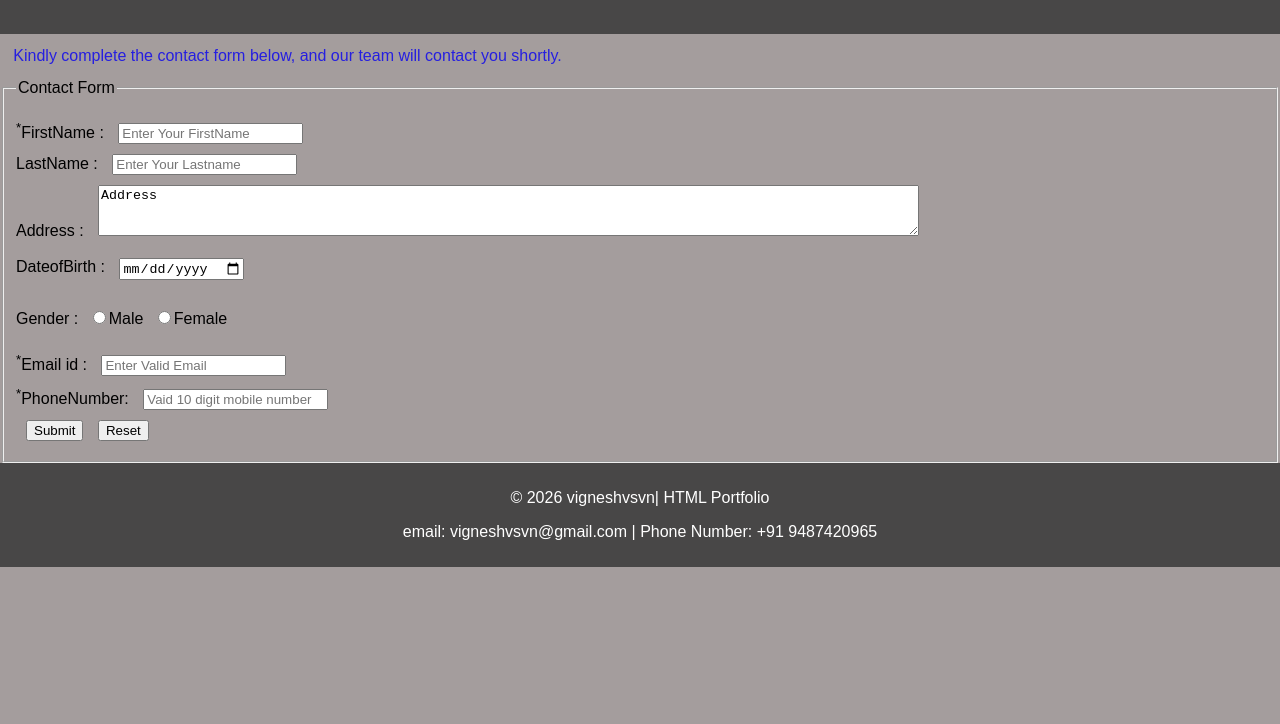
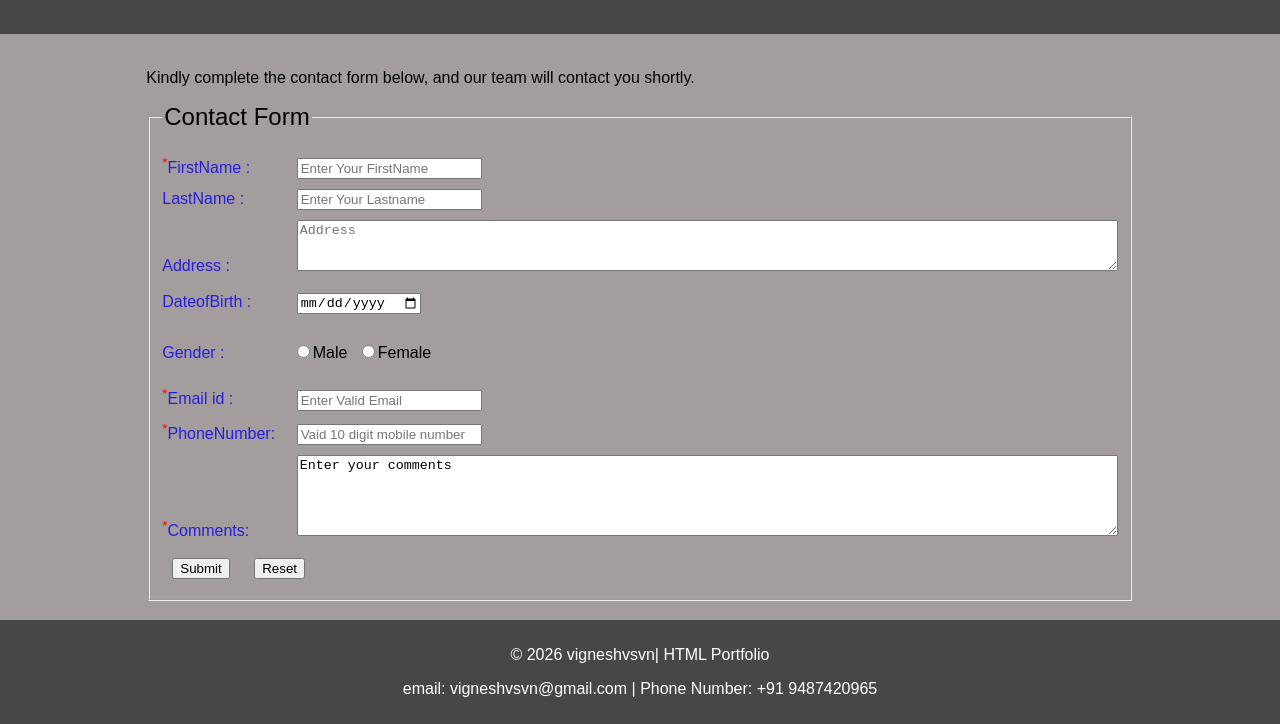
Before and after one commit to vigneshvsvn/portfolio, a plain HTML site: page OtherPages/contactUs.html in a window 1280 px wide. Shown: the part 76-800 px from the top of the page. Drawn offline with Linux system fonts and the light colour scheme.

Commit message:
Assignemnt 2 Form addtion with validations

```diff
--- a/OtherPages/contactUs.html
+++ b/OtherPages/contactUs.html
@@ -1,12 +1,13 @@
 <!DOCTYPE html>
 <html lang="en">
+
 <head>
     <meta charset="UTF-8">
     <meta name="viewport" content="width=device-width, initial-scale=1.0">
     <title>Contact Us</title>
 
     <style>
-        header{
+        header {
             background-color: rgb(72, 71, 71);
             color: white;
             padding: 15px;
@@ -29,28 +30,52 @@
             color: white;
         }
 
-        input{
+        input {
             margin-bottom: 10px;
             margin-left: 10px;
 
         }
 
-        textarea{
+        textarea {
             /* margin-bottom: 10px; */
             margin-left: 10px;
 
         }
 
-    section p{
-        margin: 10pt;
+        section {
+            flex: 1;
+            display: flex;
+            justify-content: center;
+            align-items: center;
+
+        }
+
+        label {
+            display: inline-block;
+            width: 120px;
             color: rgb(38, 31, 224);
         }
 
+        input[type="submit"],
+        input[type="reset"] {
+            margin-right: 10px;
+            align-items: center;
+
+        }
+
+        sup {
+            color: red;
+        }
+
+        legend {
+            font-size: x-large;
+        }
     </style>
 
 
 
 </head>
+
 <body>
 
     <header>
@@ -64,39 +89,36 @@
             <p>Kindly complete the contact form below, and our team will contact you shortly.</p>
 
             <fieldset>
-        <legend>Contact Form  </legend> <br>
+                <legend>Contact Form </legend> <br>
 
-        <label for="firstname" ><sup>*</sup>FirstName :</label>
-        <input type="text" required placeholder="Enter Your FirstName"> <br>
+                <label for="firstname"><sup>*</sup>FirstName :</label>
+                <input type="text" required placeholder="Enter Your FirstName" id="firstname" name="firstname"> <br>
 
-        <label for="lastname" > LastName :</label>
-        <input type="text"  placeholder="Enter Your Lastname">  <br>
+                <label for="lastname"> LastName :</label>
+                <input type="text" placeholder="Enter Your Lastname" id="lastname" name="lastname"> <br>
 
                 <label for="address"> Address :</label>
-        <textarea name="" id="" cols="100" rows="3" maxlength="150">Address</textarea><br><br>
+                <textarea name="address" id="address" cols="100" rows="3" maxlength="150" placeholder="Address"></textarea><br><br>
 
                 <label for="dob">DateofBirth :</label>
-        <input type="date"><br><br>
+                <input type="date" id="dob" name="dob"><br><br>
 
                 <label for="Gender"> Gender :</label>
                 <input type="radio" name="gender" id="">Male
                 <input type="radio" name="gender" id="">Female <br><br>
 
                 <label for="mail"><sup>*</sup>Email id :</label>
-        <input type="email" required placeholder="Enter Valid Email"><br>
+                <input type="email" required placeholder="Enter Valid Email" name="mail" id="mail"><br>
 
                 <label for="phone"><sup>*</sup>PhoneNumber: </label>
-        <input type="tel" pattern="[0-9]{10}" maxlength="10"  required placeholder="Vaid 10 digit mobile number"><br>
+                <input type="tel" pattern="[0-9]{10}" maxlength="10" required
+                    placeholder="Vaid 10 digit mobile number" name="phone" id="phone"><br>
 
+                <label for="comments"><sup>*</sup>Comments:</label>
+                <textarea name="comment" id="comments" cols="100" rows="5" maxlength="250">Enter your comments</textarea>
+                <br><br>
                 <input type="submit">
                 <input type="reset">
-
-
-
-
-
-
-
 
 
             </fieldset>
@@ -113,4 +135,5 @@
 
 
 </body>
+
 </html>
```
Also changed, not shown: index.html (+1 -1 lines). Lines whose indentation alone changed are shown as unchanged.
